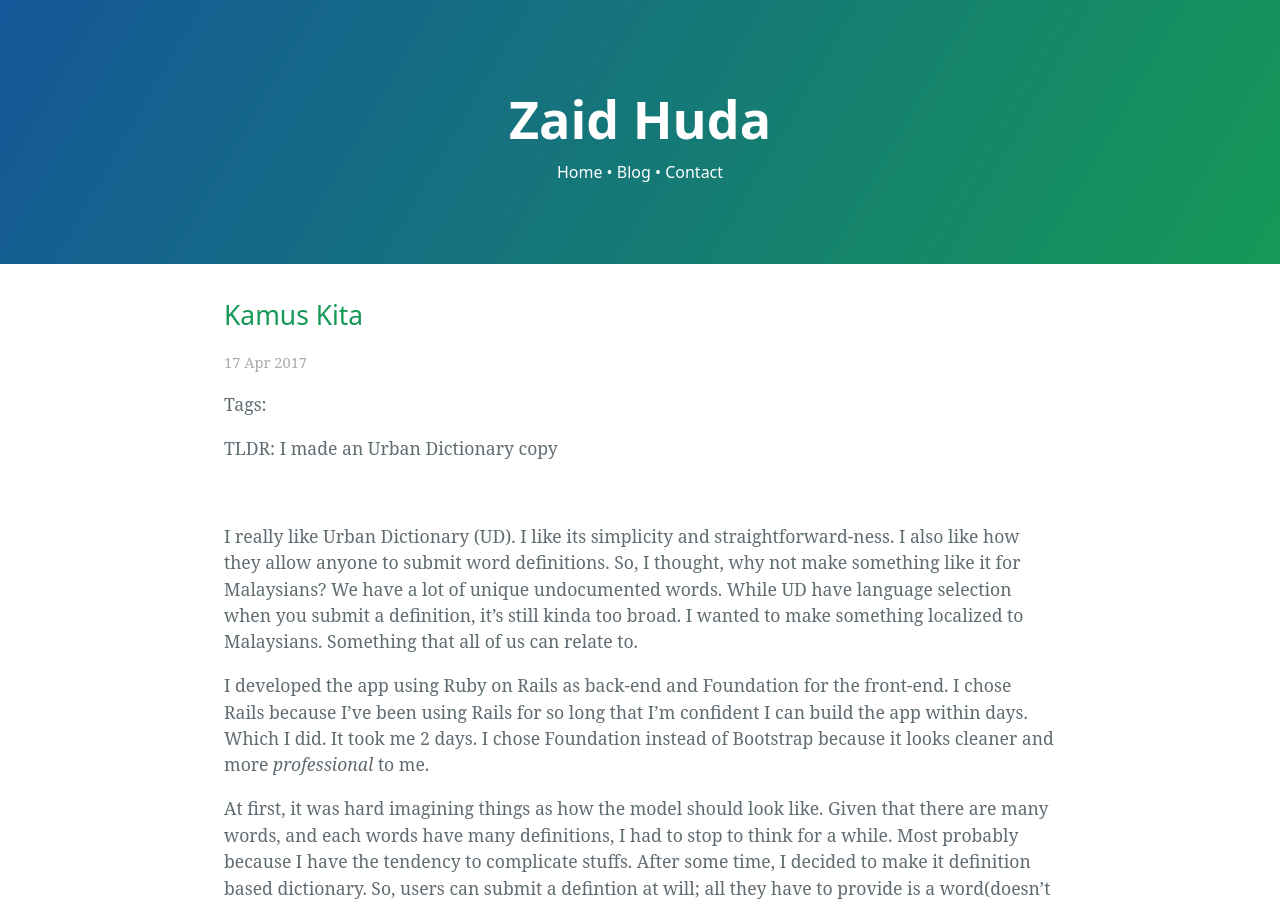
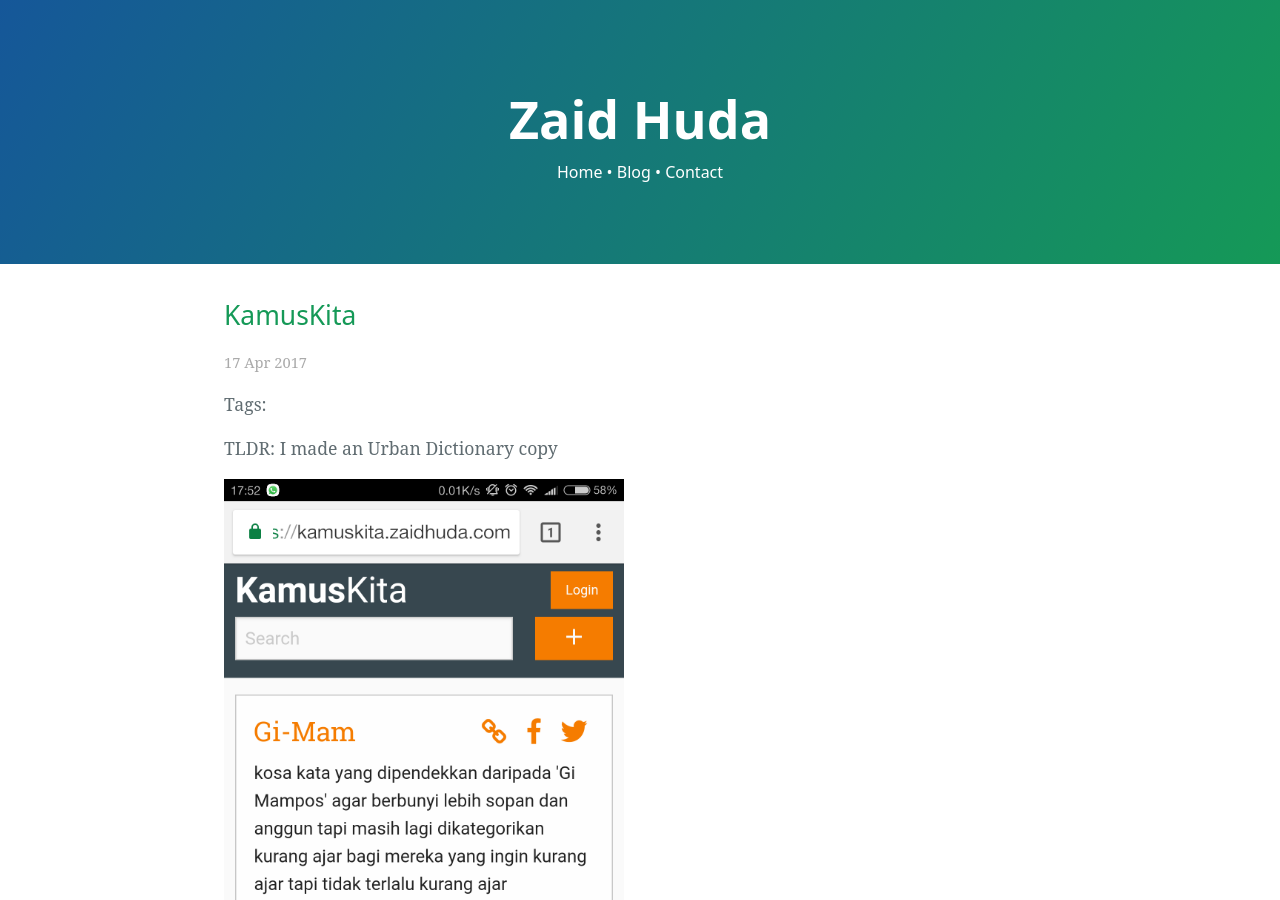
Before and after one commit to hudadiaz/myblog, a Jekyll site: the page built from _posts/2017-04-17-kamus-kita.md, in a window 1280 px wide and 900 px high. Built offline with Jekyll 4.4.1, drawn with Linux system fonts in a browser that asks for light colours.

Commit message:
Update 2017-04-17-kamus-kita.md

```diff
--- a/_posts/2017-04-17-kamus-kita.md
+++ b/_posts/2017-04-17-kamus-kita.md
@@ -1,11 +1,11 @@
 ---
 layout: post
-title: Kamus Kita
+title: KamusKita
 ---
 
 TLDR: I made an Urban Dictionary copy
 
-![](images/kamus_kita_screenshot.png)
+<img src="/images/kamus_kita_screenshot.png" alt="KamusKita screenshot" style="max-width: 400px;"/>
 
 I really like Urban Dictionary (UD). I like its simplicity and straightforward-ness. I also like how they allow anyone to submit word definitions. So, I thought, why not make something like it for Malaysians? We have a lot of unique undocumented words. While UD have language selection when you submit a definition, it's still kinda too broad. I wanted to make something localized to Malaysians. Something that all of us can relate to.
 
```
